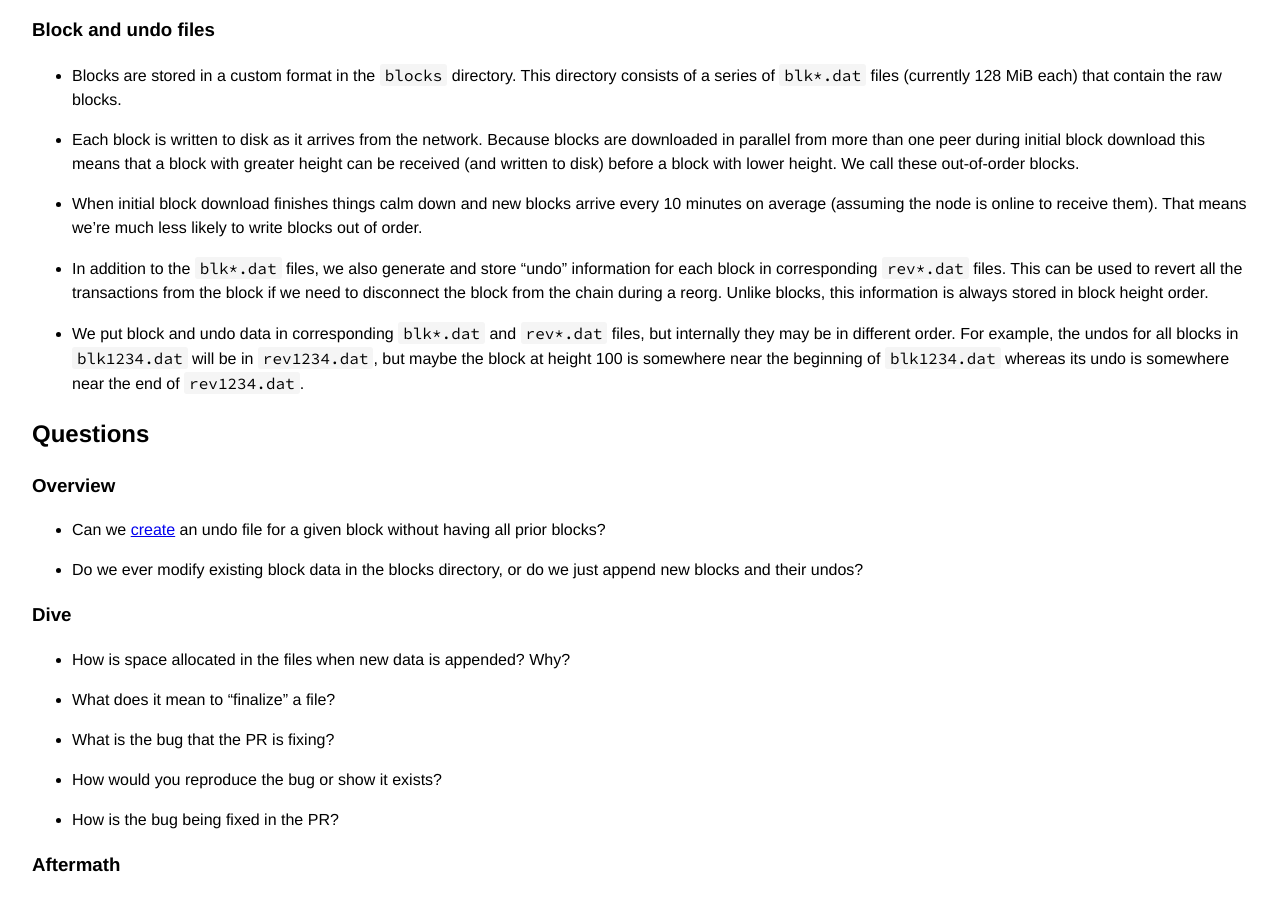
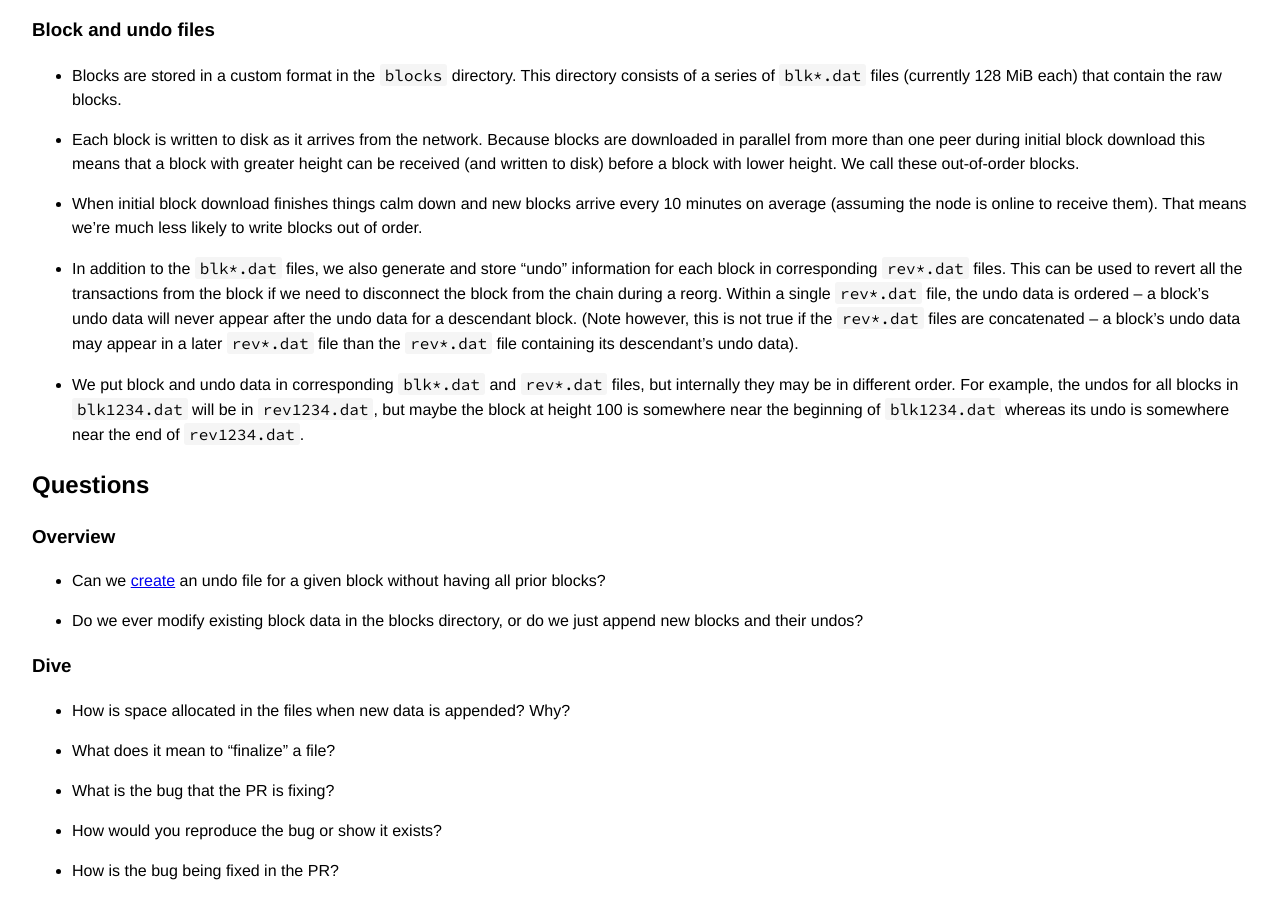
Before and after one commit to bitcoin-core-review-club/website, a Jekyll site: the page built from _posts/2020-04-22-#17994.md, in a window 1280 px wide and 900 px high, scrolled down 788 px. Built offline with Jekyll 4.4.1, drawn with Linux system fonts in a browser that asks for light colours.

Commit message:
Clarify undo data note in n17994

```diff
--- a/_posts/2020-04-22-#17994.md
+++ b/_posts/2020-04-22-#17994.md
@@ -63,8 +63,11 @@ disk, how disk access is arranged and a bug it has caused.
 - In addition to the `blk*.dat` files, we also generate and store "undo"
   information for each block in corresponding `rev*.dat` files. This can be used to
   revert all the transactions from the block if we need to disconnect the block
-  from the chain during a reorg. Unlike blocks, this information is always stored
-  in block height order.
+  from the chain during a reorg. Within a single `rev*.dat` file, the undo data
+  is ordered -- a block's undo data will never appear after the undo data for a
+  descendant block. (Note however, this is not true if the `rev*.dat` files are
+  concatenated -- a block's undo data may appear in a later `rev*.dat` file
+  than the `rev*.dat` file containing its descendant's undo data).
 
 - We put block and undo data in corresponding `blk*.dat` and `rev*.dat` files,
   but internally they may be in different order. For example, the undos for all
```
